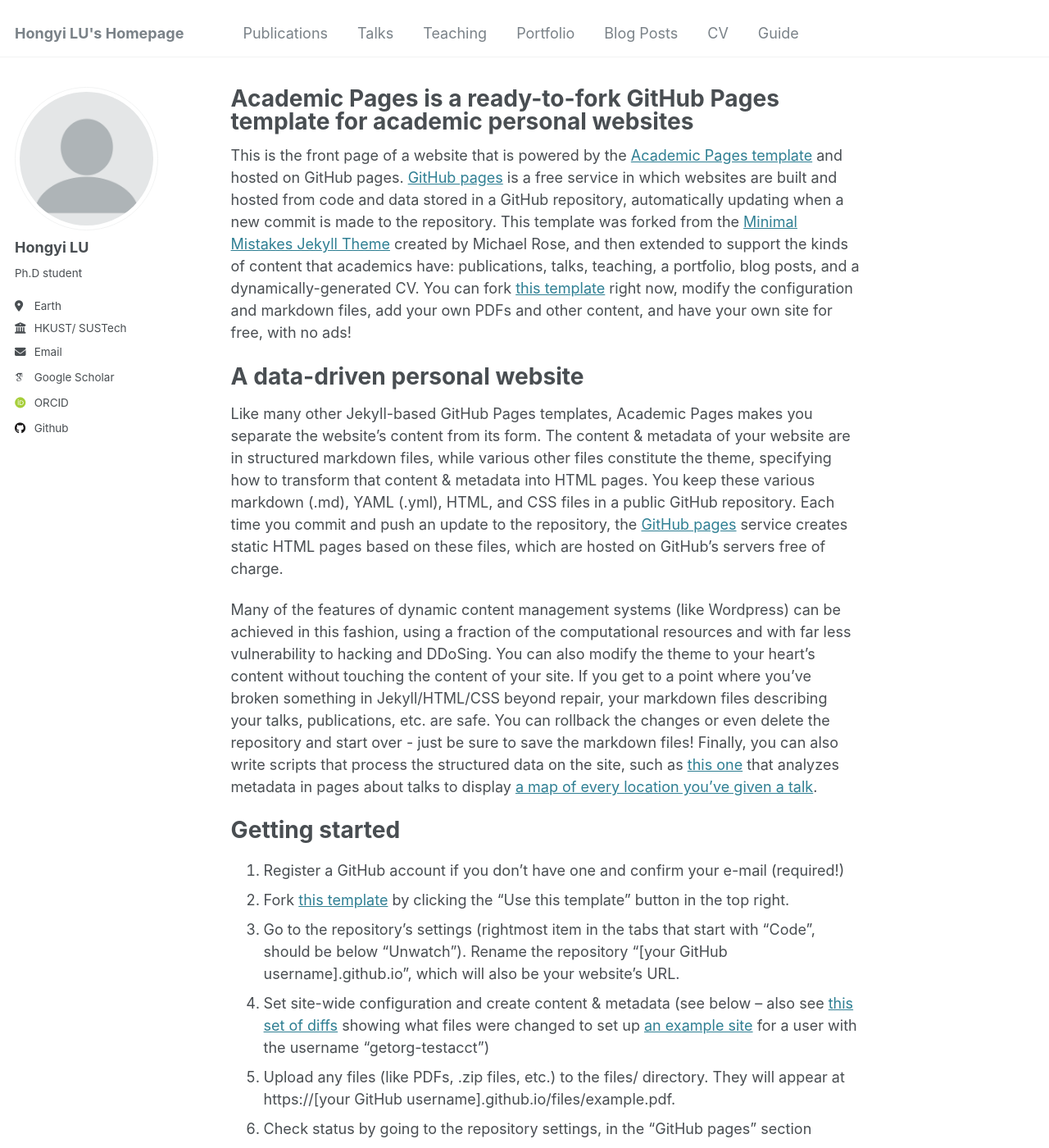
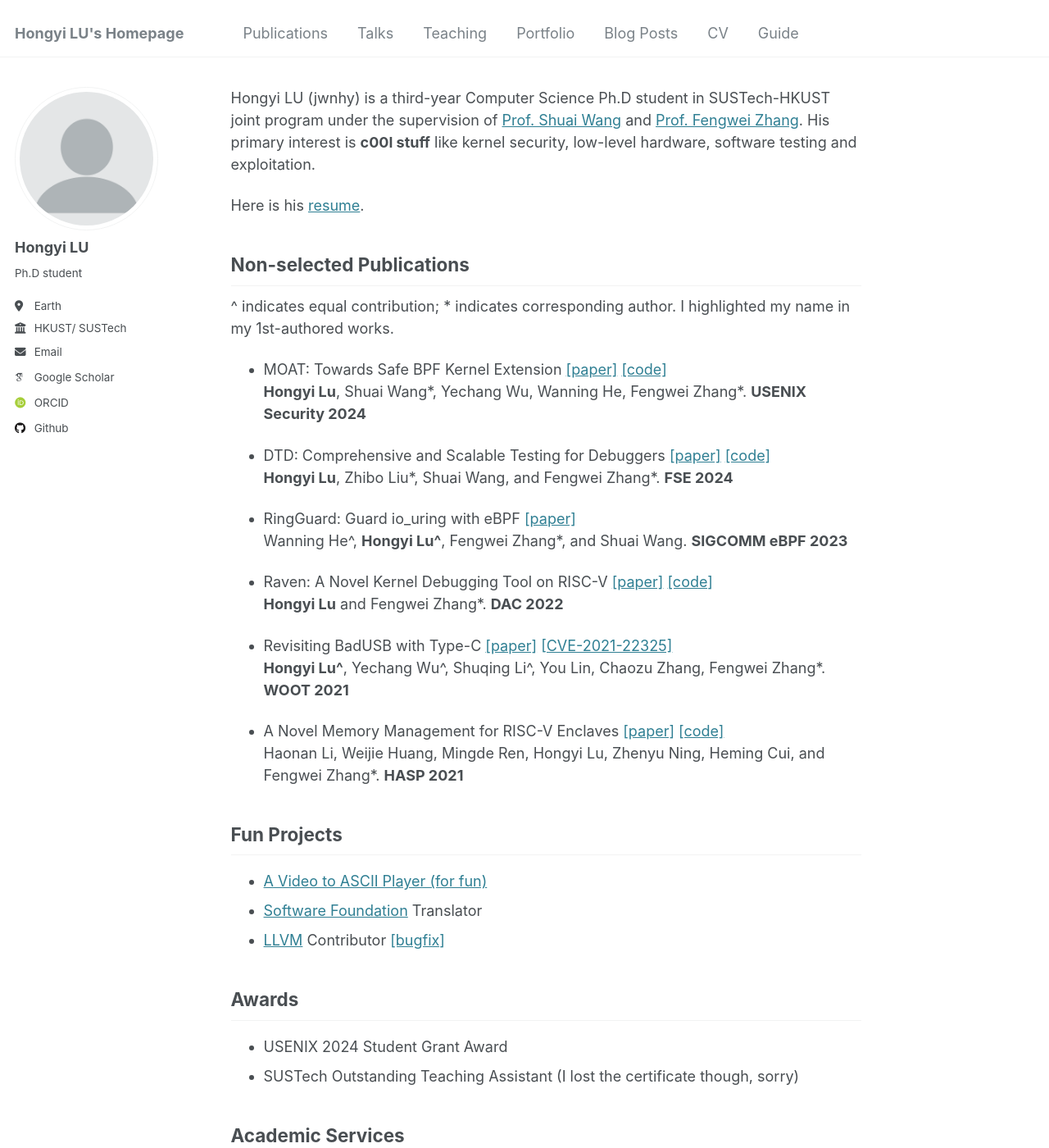
Before and after one commit to jwnhy/jwnhy.github.io, a Jekyll site: the page built from _pages/about.md, in a window 1280 px wide and 1400 px high. Shown: the whole window at 82% size. Built offline with Jekyll 4.4.1, drawn with Linux system fonts in a browser that asks for light colours; some web fonts are replaced; some of the changed text lies outside the part shown.

Commit message:
update _config.yml

```diff
--- a/_pages/about.md
+++ b/_pages/about.md
@@ -1,49 +1,91 @@
 ---
+post_list: false
+collection_list: true
+toc: true
+comment: true
+home_btn: true
+btn_text: true
+footer: true
+author: "Hongyi Lu (jwnhy)"
 permalink: /
-title: "Academic Pages is a ready-to-fork GitHub Pages template for academic personal websites"
-author_profile: true
-redirect_from:
-  - /about/
-  - /about.html
 ---
 
-This is the front page of a website that is powered by the [Academic Pages template](https://github.com/academicpages/academicpages.github.io) and hosted on GitHub pages. [GitHub pages](https://pages.github.com) is a free service in which websites are built and hosted from code and data stored in a GitHub repository, automatically updating when a new commit is made to the repository. This template was forked from the [Minimal Mistakes Jekyll Theme](https://mmistakes.github.io/minimal-mistakes/) created by Michael Rose, and then extended to support the kinds of content that academics have: publications, talks, teaching, a portfolio, blog posts, and a dynamically-generated CV. You can fork [this template](https://github.com/academicpages/academicpages.github.io) right now, modify the configuration and markdown files, add your own PDFs and other content, and have your own site for free, with no ads!
 
-A data-driven personal website
-======
-Like many other Jekyll-based GitHub Pages templates, Academic Pages makes you separate the website's content from its form. The content & metadata of your website are in structured markdown files, while various other files constitute the theme, specifying how to transform that content & metadata into HTML pages. You keep these various markdown (.md), YAML (.yml), HTML, and CSS files in a public GitHub repository. Each time you commit and push an update to the repository, the [GitHub pages](https://pages.github.com/) service creates static HTML pages based on these files, which are hosted on GitHub's servers free of charge.
+Hongyi LU (jwnhy) is a third-year Computer Science Ph.D student in
+SUSTech-HKUST joint program under the supervision of [Prof. Shuai
+Wang](https://www.cse.ust.hk/~shuaiw/) and [Prof. Fengwei
+Zhang](https://fengweiz.github.io/). His primary interest is **c00l stuff**
+like kernel security, low-level hardware, software testing and exploitation.
 
-Many of the features of dynamic content management systems (like Wordpress) can be achieved in this fashion, using a fraction of the computational resources and with far less vulnerability to hacking and DDoSing. You can also modify the theme to your heart's content without touching the content of your site. If you get to a point where you've broken something in Jekyll/HTML/CSS beyond repair, your markdown files describing your talks, publications, etc. are safe. You can rollback the changes or even delete the repository and start over - just be sure to save the markdown files! Finally, you can also write scripts that process the structured data on the site, such as [this one](https://github.com/academicpages/academicpages.github.io/blob/master/talkmap.ipynb) that analyzes metadata in pages about talks to display [a map of every location you've given a talk](https://academicpages.github.io/talkmap.html).
+Here is his [resume](../resume.pdf).
 
-Getting started
-======
-1. Register a GitHub account if you don't have one and confirm your e-mail (required!)
-1. Fork [this template](https://github.com/academicpages/academicpages.github.io) by clicking the "Use this template" button in the top right.
-1. Go to the repository's settings (rightmost item in the tabs that start with "Code", should be below "Unwatch"). Rename the repository "[your GitHub username].github.io", which will also be your website's URL.
-1. Set site-wide configuration and create content & metadata (see below -- also see [this set of diffs](http://archive.is/3TPas) showing what files were changed to set up [an example site](https://getorg-testacct.github.io) for a user with the username "getorg-testacct")
-1. Upload any files (like PDFs, .zip files, etc.) to the files/ directory. They will appear at https://[your GitHub username].github.io/files/example.pdf.
-1. Check status by going to the repository settings, in the "GitHub pages" section
+## Non-selected Publications
 
-Site-wide configuration
-------
-The main configuration file for the site is in the base directory in [_config.yml](https://github.com/academicpages/academicpages.github.io/blob/master/_config.yml), which defines the content in the sidebars and other site-wide features. You will need to replace the default variables with ones about yourself and your site's github repository. The configuration file for the top menu is in [_data/navigation.yml](https://github.com/academicpages/academicpages.github.io/blob/master/_data/navigation.yml). For example, if you don't have a portfolio or blog posts, you can remove those items from that navigation.yml file to remove them from the header.
+^ indicates equal contribution; \* indicates corresponding author. I highlighted my name in my 1st-authored works.
 
-Create content & metadata
-------
-For site content, there is one markdown file for each type of content, which are stored in directories like _publications, _talks, _posts, _teaching, or _pages. For example, each talk is a markdown file in the [_talks directory](https://github.com/academicpages/academicpages.github.io/tree/master/_talks). At the top of each markdown file is structured data in YAML about the talk, which the theme will parse to do lots of cool stuff. The same structured data about a talk is used to generate the list of talks on the [Talks page](https://academicpages.github.io/talks), each [individual page](https://academicpages.github.io/talks/2012-03-01-talk-1) for specific talks, the talks section for the [CV page](https://academicpages.github.io/cv), and the [map of places you've given a talk](https://academicpages.github.io/talkmap.html) (if you run this [python file](https://github.com/academicpages/academicpages.github.io/blob/master/talkmap.py) or [Jupyter notebook](https://github.com/academicpages/academicpages.github.io/blob/master/talkmap.ipynb), which creates the HTML for the map based on the contents of the _talks directory).
+- MOAT: Towards Safe BPF Kernel Extension [[paper]](./papers/moat-usenix24.pdf) [[code]](https://github.com/jwnhy/MOAT-Open)
+    **Hongyi Lu**, Shuai Wang*, Yechang Wu, Wanning He, Fengwei Zhang\*. **USENIX Security 2024**
 
-**Markdown generator**
+- DTD: Comprehensive and Scalable Testing for Debuggers [[paper]](./papers/dtd-fse24.pdf) [[code]](https://github.com/jwnhy/DTD)
+    **Hongyi Lu**, Zhibo Liu\*, Shuai Wang, and Fengwei Zhang\*. **FSE 2024**
 
-The repository includes [a set of Jupyter notebooks](https://github.com/academicpages/academicpages.github.io/tree/master/markdown_generator
-) that converts a CSV containing structured data about talks or presentations into individual markdown files that will be properly formatted for the Academic Pages template. The sample CSVs in that directory are the ones I used to create my own personal website at stuartgeiger.com. My usual workflow is that I keep a spreadsheet of my publications and talks, then run the code in these notebooks to generate the markdown files, then commit and push them to the GitHub repository.
+- RingGuard: Guard io_uring with eBPF [[paper]](./papers/ringguard-ebpf23.pdf)
+    Wanning He^, **Hongyi Lu^**, Fengwei Zhang\*, and Shuai Wang. **SIGCOMM eBPF 2023**
 
-How to edit your site's GitHub repository
-------
-Many people use a git client to create files on their local computer and then push them to GitHub's servers. If you are not familiar with git, you can directly edit these configuration and markdown files directly in the github.com interface. Navigate to a file (like [this one](https://github.com/academicpages/academicpages.github.io/blob/master/_talks/2012-03-01-talk-1.md) and click the pencil icon in the top right of the content preview (to the right of the "Raw | Blame | History" buttons). You can delete a file by clicking the trashcan icon to the right of the pencil icon. You can also create new files or upload files by navigating to a directory and clicking the "Create new file" or "Upload files" buttons.
+- Raven: A Novel Kernel Debugging Tool on RISC-V [[paper]](./papers/raven-dac22.pdf) [[code]](https://github.com/jwnhy/raven-open)
+    **Hongyi Lu** and Fengwei Zhang\*. **DAC 2022**
 
-Example: editing a markdown file for a talk
-![Editing a markdown file for a talk](/images/editing-talk.png)
+- Revisiting BadUSB with Type-C [[paper]](./papers/badusbc-woot21.pdf) [[CVE-2021-22325]](https://cve.mitre.org/cgi-bin/cvename.cgi?name=CVE-2021-22325)
+    **Hongyi Lu^**, Yechang Wu^, Shuqing Li^, You Lin, Chaozu Zhang, Fengwei Zhang\*. **WOOT 2021**
 
-For more info
-------
-More info about configuring Academic Pages can be found in [the guide](https://academicpages.github.io/markdown/), the [growing wiki](https://github.com/academicpages/academicpages.github.io/wiki), and you can always [ask a question on GitHub](https://github.com/academicpages/academicpages.github.io/discussions). The [guides for the Minimal Mistakes theme](https://mmistakes.github.io/minimal-mistakes/docs/configuration/) (which this theme was forked from) might also be helpful.
+- A Novel Memory Management for RISC-V Enclaves [[paper]](./papers/ashman-hasp21.pdf)  [[code]](https://github.com/Compass-All/Ashman)
+    Haonan Li, Weijie Huang, Mingde Ren, Hongyi Lu, Zhenyu Ning, Heming Cui, and Fengwei Zhang\*. **HASP 2021**
+
+
+## Fun Projects
+
+- [A Video to ASCII Player (for fun)](https://github.com/jwnhy/video2ascii)
+- [Software Foundation](https://coq-zh.github.io/SF-zh/) Translator
+- [LLVM](https://llvm.org/) Contributor [[bugfix]](https://github.com/llvm/llvm-project/commit/16c2872d7b09eee67dd0c7ef6b5dd3c3724d3cfc)
+
+## Awards
+
+- USENIX 2024 Student Grant Award
+- SUSTech Outstanding Teaching Assistant (I lost the certificate though, sorry)
+
+## Academic Services
+
+- Reviewer: TIFS
+- External Reviewer: USENIX Security 2023, S&P 2023, PoPET 2023, CCS 2023, CCS 2022
+
+## Teaching Assistant Experience
+
+- CS102A Introduction to Computer Programming (SUSTech)
+- CS307 Principles of Database Systems (SUSTech)
+- CS303 Artificial Intelligence (SUSTech)
+- MA305 Numerical Analysis (SUSTech)
+- MA113 Linear Algebra II (SUSTech)
+
+- COMP4632 Practicing Cybersecurity: Attacks and Counter-measures (HKUST)
+- COMP3632 Principles of Cybersecurity (HKUST)
+
+## Reject/Accept Timeline
+
+The following are the paper submission timelines; these papers are rejected at least once.
+
+<details><summary>FSE 2024 Accept</summary>
+1. ASPLOS 2024 Reject<br>
+2. SIGMETRIC 2024 Reject<br>
+3. FSE 2024 Accept
+</details>
+
+<details><summary>USENIX 2024 Accept</summary>
+1. USENIX Security 2023 R2 Reject<br>
+2. S&P 2024 R2 Reject<br>
+3. USENIX Security 2024 Accept
+</details>
+
+## Friends
+
+- [Shuqing Li](https://shuqing-li.github.io/), [Dong Chen](https://blossomin.github.io/), [Yifan Wu](https://ghostfrankwu.github.io/), [Haonan Li](https://haonan.me/), [Zhibo Liu](https://monkbai.github.io/), [Yechang Wu](https://wycer.cn/), [Chuan Yan](https://yanchuan390.github.io/), [Weipeng Jiang](https://sites.google.com/view/weipeng-jiang/), [Yunjie Deng](https://yunjie-deng.github.io/).
+- [NekoNull](https://nekonull.com/)
```
